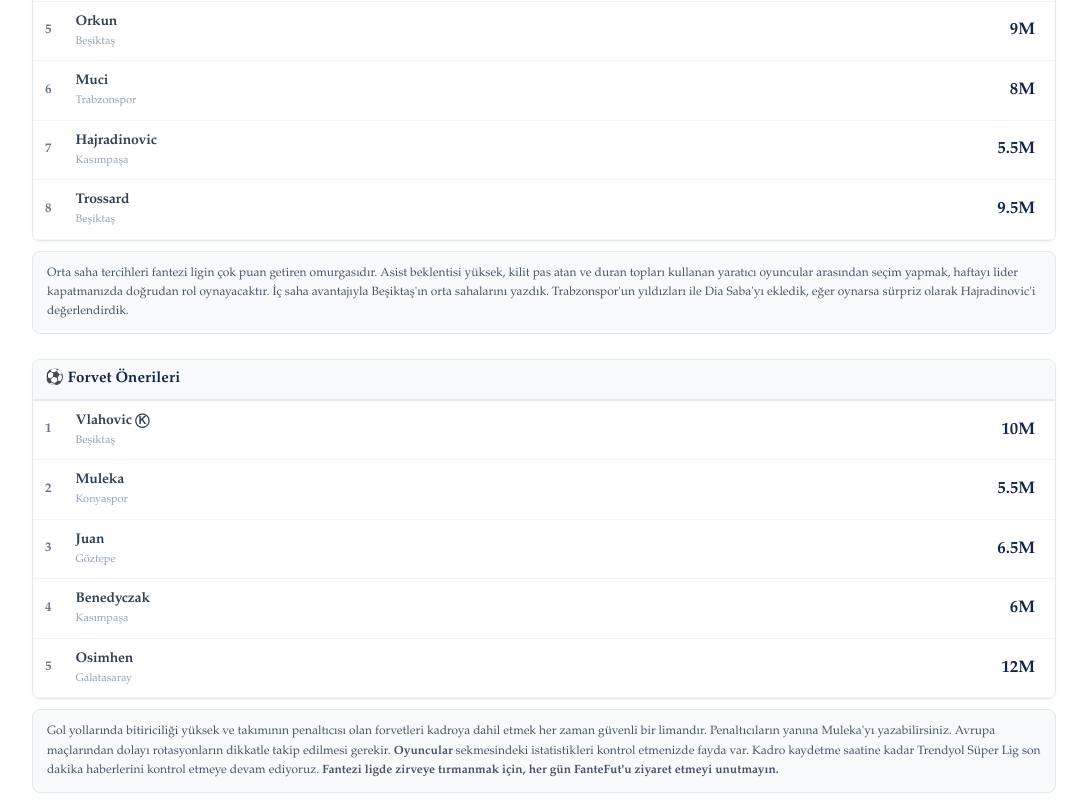
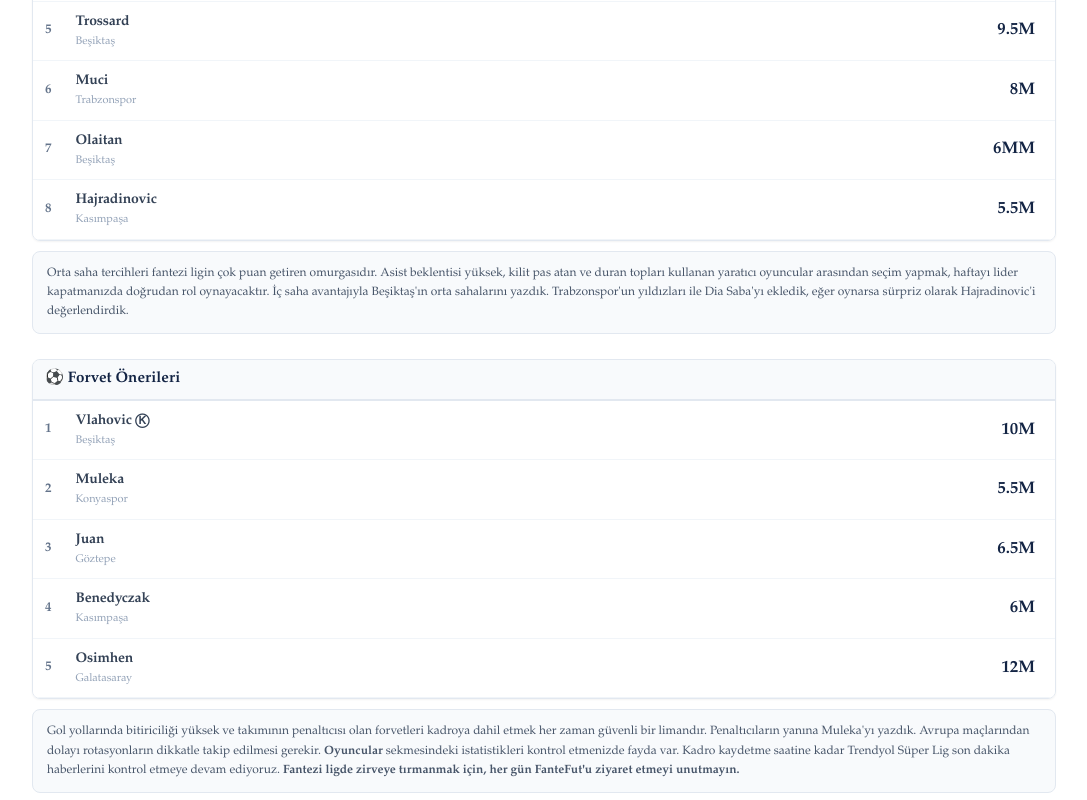
Before and after one commit to fantefut/fantefut, a Next.js app: page /haftanin-analizi in a window 1280 px wide. Shown: the part 1700-2500 px from the top of the page, without its empty margins (96-1183 px from the left). Built offline with nearby package versions, Linux system fonts and the light colour scheme.

Commit message:
guncelleme

```diff
--- a/app/haftanin-analizi/page.js
+++ b/app/haftanin-analizi/page.js
@@ -27,10 +27,10 @@
     { isim: "Salah", takim: "Trabzonspor", fiyat: "12M" },
     { isim: "Dia Saba", takim: "Amed SF", fiyat: "5.5M" },
     { isim: "Saviolo", takim: "Trabzonspor", fiyat: "6M" },
-    { isim: "Orkun", takim: "Beşiktaş", fiyat: "9M" },
+    { isim: "Trossard", takim: "Beşiktaş", fiyat: "9.5M" },
     { isim: "Muci", takim: "Trabzonspor", fiyat: "8M" },
-    { isim: "Hajradinovic", takim: "Kasımpaşa", fiyat: "5.5M" },
-    { isim: "Trossard", takim: "Beşiktaş", fiyat: "9.5M" }
+    { isim: "Olaitan", takim: "Beşiktaş", fiyat: "6MM" },
+    { isim: "Hajradinovic", takim: "Kasımpaşa", fiyat: "5.5M" }
   ],
   "Forvet": [
     { isim: "Vlahovic Ⓚ", takim: "Beşiktaş", fiyat: "10M" },
@@ -49,7 +49,7 @@
 
   "Orta Saha": <>Orta saha tercihleri fantezi ligin çok puan getiren omurgasıdır. Asist beklentisi yüksek, kilit pas atan ve duran topları kullanan yaratıcı oyuncular arasından seçim yapmak, haftayı lider kapatmanızda doğrudan rol oynayacaktır. İç saha avantajıyla Beşiktaş'ın orta sahalarını yazdık. Trabzonspor'un yıldızları ile Dia Saba'yı ekledik, eğer oynarsa sürpriz olarak Hajradinovic'i değerlendirdik.</>,
 
-  "Forvet": <>Gol yollarında bitiriciliği yüksek ve takımının penaltıcısı olan forvetleri kadroya dahil etmek her zaman güvenli bir limandır. Penaltıcıların yanına Muleka'yı yazabilirsiniz. Avrupa maçlarından dolayı rotasyonların dikkatle takip edilmesi gerekir. <strong>Oyuncular</strong> sekmesindeki istatistikleri kontrol etmenizde fayda var. Kadro kaydetme saatine kadar Trendyol Süper Lig son dakika haberlerini kontrol etmeye devam ediyoruz. <strong>Fantezi ligde zirveye tırmanmak için, her gün FanteFut'u ziyaret etmeyi unutmayın.</strong></>
+  "Forvet": <>Gol yollarında bitiriciliği yüksek ve takımının penaltıcısı olan forvetleri kadroya dahil etmek her zaman güvenli bir limandır. Penaltıcıların yanına Muleka'yı yazdık. Avrupa maçlarından dolayı rotasyonların dikkatle takip edilmesi gerekir. <strong>Oyuncular</strong> sekmesindeki istatistikleri kontrol etmenizde fayda var. Kadro kaydetme saatine kadar Trendyol Süper Lig son dakika haberlerini kontrol etmeye devam ediyoruz. <strong>Fantezi ligde zirveye tırmanmak için, her gün FanteFut'u ziyaret etmeyi unutmayın.</strong></>
 };
 
 
--- a/app/page.tsx
+++ b/app/page.tsx
@@ -11,9 +11,9 @@
 ];
 
 const ILK_OYUNCULAR = {
-  "Alanyaspor": "Maestro - Şüpheli - Adale - TD kararı\nFernandes - Şüpheli - Belli değil - Belli değil", "Amed Sportif Faaliyetler": "Yira Sor - Şüpheli - Adale - Ekim ayı\nDellova - Sakat - Adale - Kasım ayı", "Başakşehir": "Visca - Şüpheli - Maç ritmi - Belli değil\nOpoku - Şüpheli - Belli değil - Belli değil\nOperi - Şüpheli - Belli değil - Belli değil", "Beşiktaş": "Cerny - Sakat - Adale - Ekim sonu", "Çorum FK": "Serdar - Şüpheli - Belli değil - Belli değil\nBorza - Şüpheli - Belli değil - Belli değil",
+  "Alanyaspor": "Maestro - Şüpheli - Adale - TD kararı\nFernandes - Şüpheli - Belli değil - Belli değil", "Amed Sportif Faaliyetler": "Yira Sor - Şüpheli - Adale - Ekim ayı\nDellova - Sakat - Adale - Kasım ayı", "Başakşehir": "Visca - Şüpheli - Maç ritmi - Belli değil\nOpoku - Şüpheli - Belli değil - Belli değil\nOperi - Şüpheli - Belli değil - Belli değil", "Beşiktaş": "Cerny - Sakat - Adale - Ekim sonu\nOrkun - Sakat - Topuk - Ekim sonu", "Çorum FK": "Serdar - Şüpheli - Belli değil - Belli değil\nBorza - Şüpheli - Belli değil - Belli değil",
   "Erzurumspor FK": "Kerk - Şüpheli - Belli değil - Belli değil", "Eyüpspor": "Sabiri - Sakat - Adale - Ekim ayı\nAbdullahi - Cezalı - Kırmızı kart - 10. hafta",
-  "Fenerbahçe": "Jayden Oosterwolde - Liste dışı - Ameliyat oldu - Aralık\nMert Müldür - Sakat - Menisküs - Kasım sonu\nAmara Diouf - Liste dışı - Özel program - Belli değil",
+  "Fenerbahçe": "Jayden Oosterwolde - Liste dışı - Ameliyat oldu - Aralık\nAsensio - Sakat - Diz - Belli değil\nMert Müldür - Sakat - Menisküs - Kasım sonu\nAmara Diouf - Liste dışı - Özel program - Belli değil",
   "Galatasaray": "Günay - Sakat - Diz - Belli değil\nTorreira - Cezalı - Kırmızı kart - 10. hafta\nSingo - Şüpheli - Uyluk - TD kararı\nLesley - Cezalı - Kırmızı kart - 9. hafta", "Gaziantep FK": "Fuat Bavuk - Sakat - Ayak b. - Belli değil\nArda - Şüpheli - Belli değil - Belli değil\nStewart - Şüpheli - Belli değil - Belli değil\nNazım Sangare - Sakat - Adale - Belli değil",
   "Gençlerbirliği": "K. Rodrigues - Sakat - Adale - Belli değil\nNiasse - Şüpheli - Adale - TD kararı\nTraore - Şüpheli - Belli değil - Belli değil\nPedro - Sakat - Belli değil - Belli değil\nKoita - Şüpheli - Ailevi - Ülkesinde",
   "Göztepe": "Sabra - Şüpheli - Ayak - Belli değil\nLuka - Kadro dışı - Soruşturma - Belli değil\nGodoi - Sakat - Adale - Belli değil\nFurkan B. - Sakat - Adale - Belli değil",
@@ -142,7 +142,7 @@
           color: '#475569',
           fontFamily: ICERIK_FONTU
         }}>
-          <strong>Süper Lig Eksik Listesi:</strong> Takımlarımızın güncel sakat, cezalı ve kadro dışı oyuncularının listesine bu sayfadan ulaşabilirsiniz. Liste düzenli olarak güncellenmekte olup; oyuncuların sakatlık nedenleri ve tahmini dönüş süreleri yer almaktadır. Maç kadrosu planlamaları ve taktik analizler için güncel verilere göz atabilirsiniz. <strong>Avrupa'da maç yapan takımlarımızın rotasyonlarına dikkat.</strong> Fenerbahçe'de Vedat mı, Lukaku mu, Galatasaray'da orta saha rotasyonu nasıl olacak, hepsini takipteyiz. <strong>Son güncellemeleri kaçırmamak için bildirimleri açın yada her gün sayfayı ziyaret etmeyi unutmayın.</strong> Trabzonspor'da son haftaların banko orta saha oyuncusu Melih, Galatasaray'ın kilit oyuncusu Torreira ve Eyüpspor'lu Abdullahi cezalı duruma düştü. Celil, Adil ve Cerny sakatlanarak oyundan alındılar. Adil uzun süre yok, Cerny Trabzonspor maçında olmayacak gibi görünüyor. Avrupa maçlarında sakatlanıp oyundan çıkan oyunculardan Onuachu, derbide yok gibi. Orkun ise oynamaya daha yakın, maç günü karar verilecek. Çorum FK'de sol bek Borza sakatlanıp çıktı, yerine Arda dahil oldu. Takip edilmeli.
+          <strong>Süper Lig Eksik Listesi:</strong> Takımlarımızın güncel sakat, cezalı ve kadro dışı oyuncularının listesine bu sayfadan ulaşabilirsiniz. Liste düzenli olarak güncellenmekte olup; oyuncuların sakatlık nedenleri ve tahmini dönüş süreleri yer almaktadır. Maç kadrosu planlamaları ve taktik analizler için güncel verilere göz atabilirsiniz. <strong>Avrupa'da maç yapan takımlarımızın rotasyonlarına dikkat.</strong> Fenerbahçe'de Vedat mı, Lukaku mu, Galatasaray'da orta saha rotasyonu nasıl olacak, hepsini takipteyiz. <strong>Son güncellemeleri kaçırmamak için bildirimleri açın yada her gün sayfayı ziyaret etmeyi unutmayın.</strong> Trabzonspor'da son haftaların banko orta saha oyuncusu Melih, Galatasaray'ın kilit oyuncusu Torreira ve Eyüpspor'lu Abdullahi cezalı duruma düştü. Celil, Adil ve Cerny sakatlanarak oyundan alındılar. Adil uzun süre yok, Cerny Trabzonspor maçında olmayacak gibi görünüyor. Avrupa maçlarında sakatlanıp oyundan çıkan oyunculardan Onuachu, derbide yok gibi. Orkun sağ ayak topuk sakatlığından dolayı 2-3 hafta olmayacak. Asensio'nun sakatlığı sürüyor. Çorum FK'de sol bek Borza sakatlanıp çıktı, yerine Arda dahil oldu. Takip edilmeli.
         </div>
 
         {/* 4. Eski en alt reklam alanı tamamen temizlendi. */}
```
